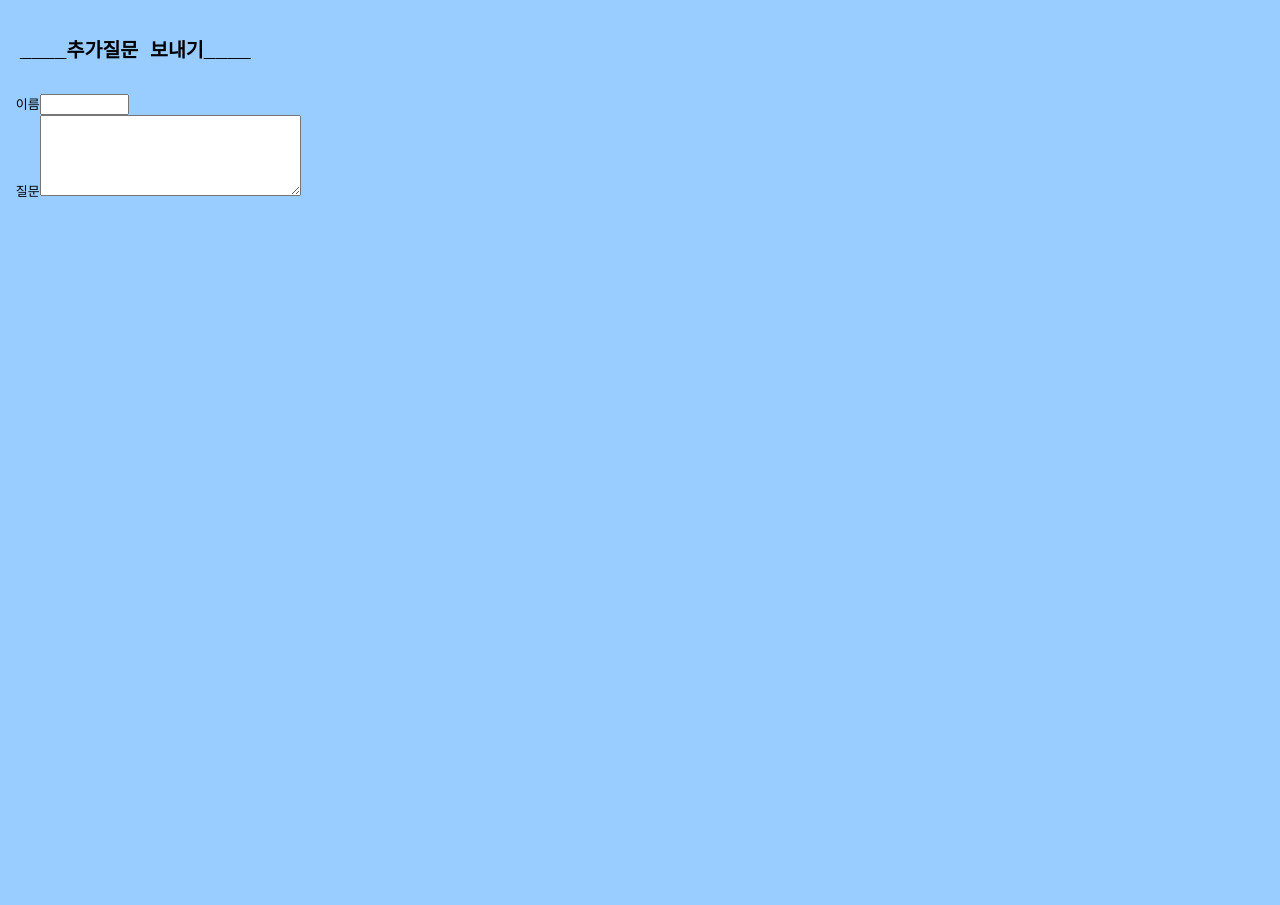
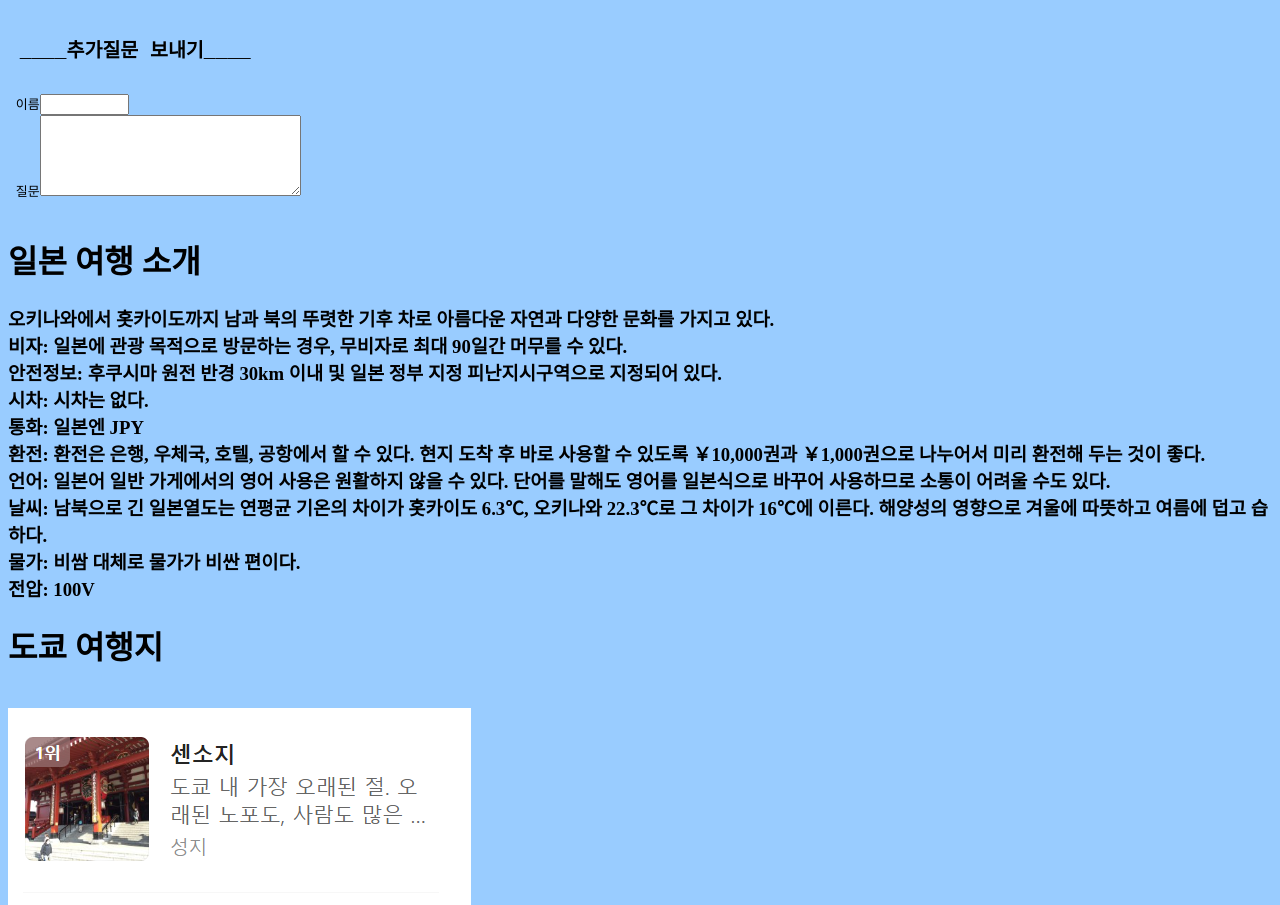
Before and after one commit to GONGSEOYEON/Gong, a plain HTML site: page intro.html in a window 1280 px wide. Shown: the part 375-1280 px from the top of the page. Before the commit the page ends 800 px from the top, so only its background shows below. Drawn offline with Linux system fonts and the light colour scheme.

Commit message:
Add files via upload

```diff
--- a/intro.html
+++ b/intro.html
@@ -24,7 +24,8 @@
 <option>도쿄
 <option>오사카
 <option>후쿠오카
-<option>훗카이도
+<option>오키나와
+</font>
 </select>
 
 </form>
@@ -49,5 +50,39 @@
  </form>
 </font>
 
+
+ <font face=고딕>
+<h1>  일본 여행 소개</h1><p></p>
+<h3>
+오키나와에서 홋카이도까지 남과 북의 뚜렷한 기후 차로 아름다운 자연과 다양한 문화를 가지고 있다.<br>
+비자: 일본에 관광 목적으로 방문하는 경우, 무비자로 최대 90일간 머무를 수 있다.<br>
+안전정보: 후쿠시마 원전 반경 30km 이내 및 일본 정부 지정 피난지시구역으로 지정되어 있다.<br>
+시차: 시차는 없다.<br>
+통화: 일본엔 JPY<br>
+환전: 환전은 은행, 우체국, 호텔, 공항에서 할 수 있다. 현지 도착 후 바로 사용할 수 있도록 ￥10,000권과 ￥1,000권으로 나누어서 미리 환전해 두는 것이 좋다.<br>
+언어: 일본어 일반 가게에서의 영어 사용은 원활하지 않을 수 있다. 단어를 말해도 영어를 일본식으로 바꾸어 사용하므로 소통이 어려울 수도 있다.<br>
+날씨: 남북으로 긴 일본열도는 연평균 기온의 차이가 홋카이도 6.3℃, 오키나와 22.3℃로 그 차이가 16℃에 이른다. 해양성의 영향으로 겨울에 따뜻하고 여름에 덥고 습하다.<br>
+물가: 비쌈 대체로 물가가 비싼 편이다.<br>
+전압: 100V<br></h3>
+<h1> 도쿄 여행지 </h2><br>
+<img src="12.png" ><br>
+
+<h1> 오사카 여행지 </h2><br>
+<img src="13.png" ><br>
+
+<h1> 후쿠오카여행지 </h2><br>
+<img src="14.png" ><br>
+
+<h1> 오키나와 여행지 </h2><br>
+<img src="15.png" ><br>
+
+</font>
+
+
+
+
+
+
+
  </body>
 </html>
```
Also changed, not shown: 12.png (added), 13.png (added), 14.png (added), 15.png (added).
